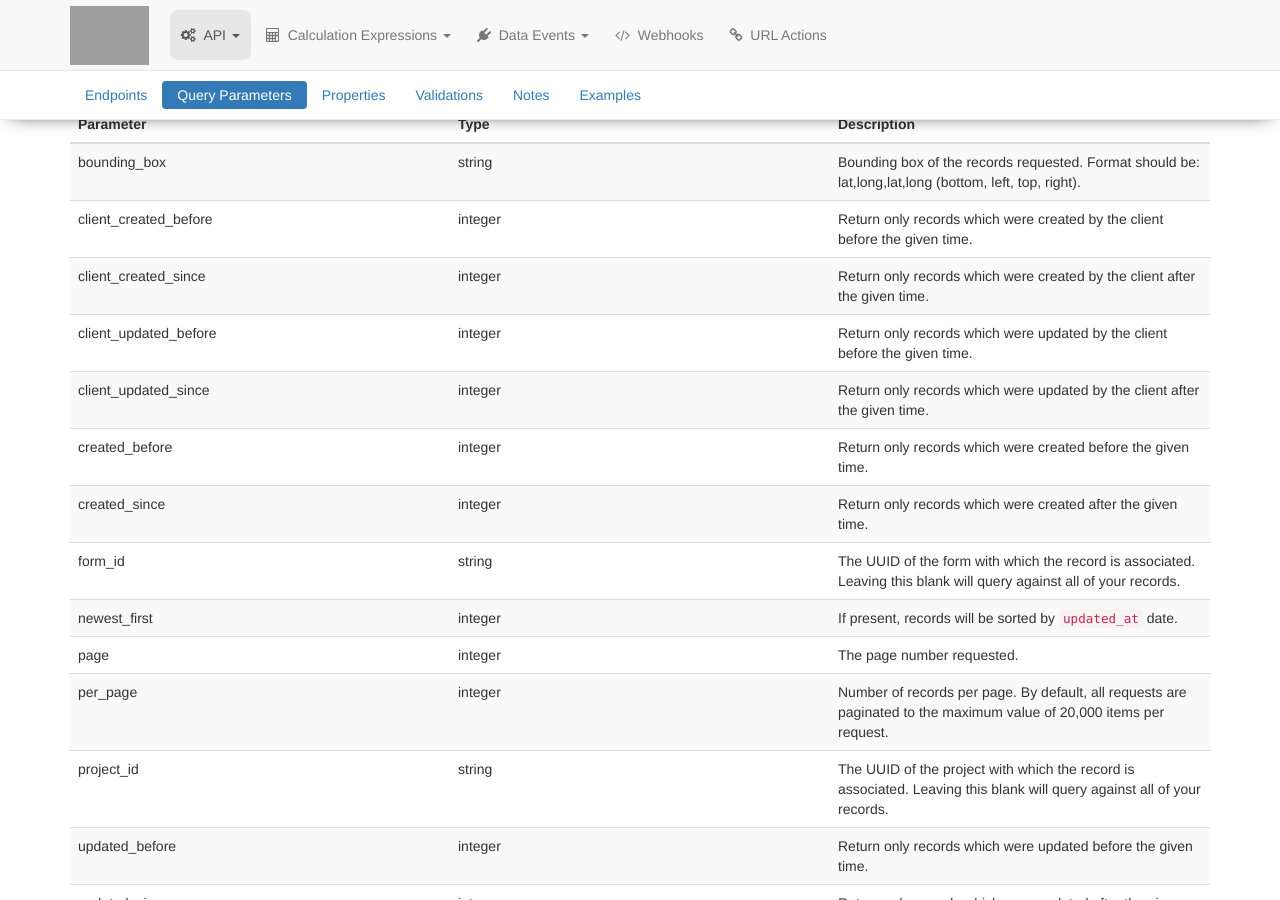
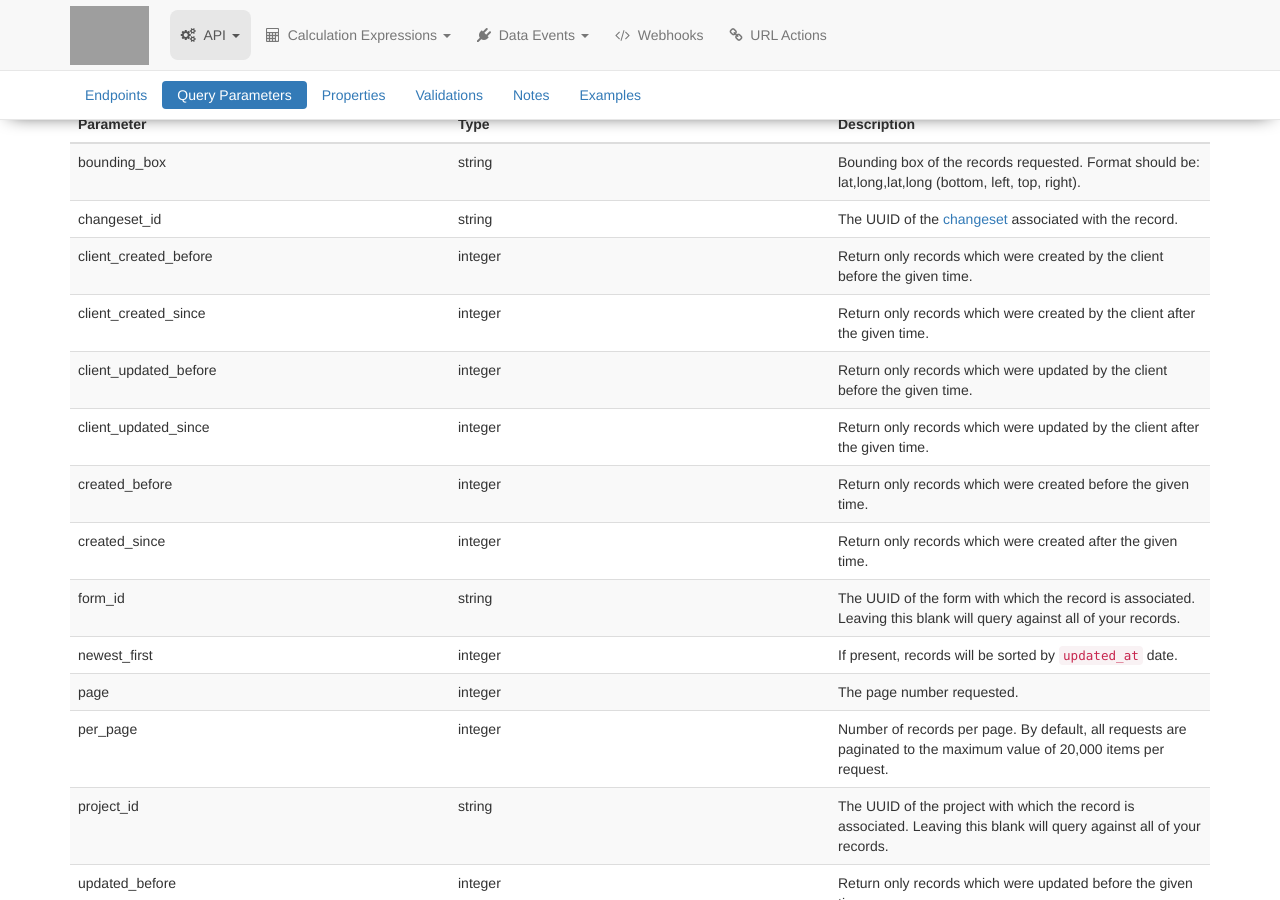
Before and after one commit to rylincoln/developer.fulcrumapp.com, a Jekyll site: the page built from _endpoints/records.md, in a window 1280 px wide and 900 px high, scrolled down 589 px. Built offline with Jekyll 4.4.1, drawn with Linux system fonts in a browser that asks for light colours; nearby versions of some CDN libraries; grey boxes are pictures that could not be loaded.

Commit message:
document changeset_id query parameter

```diff
--- a/_endpoints/records.md
+++ b/_endpoints/records.md
@@ -38,6 +38,7 @@ Available parameters to query the records associated with your account. All of t
 | Parameter | Type | Description |
 |-----------|------|-------------|
 | bounding_box | string | Bounding box of the records requested. Format should be: lat,long,lat,long (bottom, left, top, right). |
+| changeset_id | string | The UUID of the [changeset](/endpoints/changesets/) associated with the record. |
 | client_created_before | integer | Return only records which were created by the client before the given time. |
 | client_created_since  | integer | Return only records which were created by the client after the given time. |
 | client_updated_before | integer | Return only records which were updated by the client before the given time. |
```
